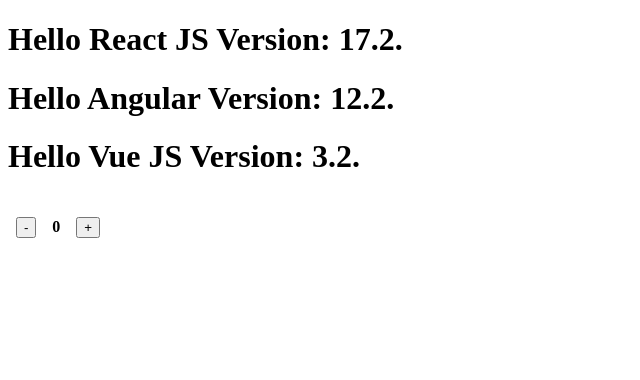
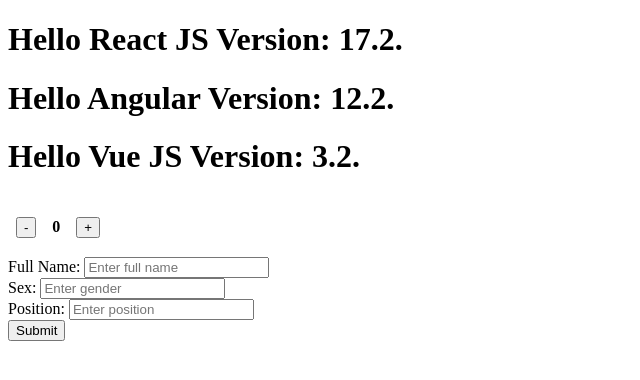
Before and after one commit to Mengsreang-Chhoeung/React-TypeScript-Tutorial, a React (Create React App) app: page / in a window 1280 px wide. Shown: the top 380 px of the page, without its empty margins (0-640 px from the left). Built offline with nearby package versions, Linux system fonts and the light colour scheme.

Commit message:
add multiple state

```diff
--- a/src/App.tsx
+++ b/src/App.tsx
@@ -1,6 +1,7 @@
 import React from 'react';
 import Greeting from './components/greeting';
 import Counter from './components/counter';
+import InformationForm from './components/informationForm';
 
 const App: React.FC = () => {
 
@@ -13,6 +14,9 @@
 
       {/* Counter */}
       <Counter count={0}/>
+
+      {/* Information Form */}
+      <InformationForm/>
     </React.Fragment>
   );
 };
--- /dev/null
+++ b/src/components/informationForm/index.tsx
@@ -0,0 +1,99 @@
+import React, { useState } from "react";
+
+// initial props by using interface
+interface InformationFormProps{
+    // properties
+    name?: string;
+    sex?: string;
+    position?: string;
+}
+
+const InformationForm: React.FC<InformationFormProps> = (props) => {
+
+    // given property as props and value as empty string
+    const {name = "", sex = "", position = ""} = props;
+
+    // given props into state
+    const [informationForm, setInformationForm] = useState<InformationFormProps>({
+        name,
+        sex,
+        position,
+    });
+
+    // given props into state
+    // const [names, setNames] = useState(name);
+    // const [sexes, setSexes] = useState(sex);
+    // const [positions, setPositions] = useState(position);
+
+    // handle name change
+    const onHandleNameChange = (e:any) => {
+        setInformationForm({
+            ...informationForm,
+            name: e.target.value
+        });
+        // setNames(e.target.value);
+    };
+
+    // handle sex change
+    const onHandleSexChange = (e:any) => {
+        setInformationForm({
+            ...informationForm,
+            sex: e.target.value
+        });
+        // setSexes(e.target.value);
+    };
+
+    // handle position change
+    const onHandlePositionChange = (e:any) => {
+        setInformationForm({
+            ...informationForm,
+            position: e.target.value,
+        });
+        // setPositions(e.target.value);
+    };
+
+    // handle form submit
+    const onHandleFormSubmit = (e:any) => {
+        e.preventDefault();
+        console.log("Data: ", informationForm);
+        // console.log("Data: ", `Fullname: ${names} Sex: ${sexes} Position: ${positions}`);
+    };
+
+    return(
+        <React.Fragment>
+            <form onSubmit={onHandleFormSubmit}>
+                <div>
+                    <label>Full Name: </label>
+                    <input type="text" placeholder="Enter full name" onChange={onHandleNameChange} />
+                </div>
+                <div>
+                    <label>Sex: </label>
+                    <input type="text" placeholder="Enter gender" onChange={onHandleSexChange} />
+                </div>
+                <div>
+                    <label>Position: </label>
+                    <input type="text" placeholder="Enter position" onChange={onHandlePositionChange} />
+                </div>
+                <input type="submit" value="Submit" />
+            </form>
+
+            {/* set condition if name and sex and position are empty string, the div element display empty and if those are not empty, the div element diplay those informations */}
+            {
+                informationForm.name === "" && informationForm.position === "" && informationForm.sex === "" ?
+                <div></div>
+                :
+                <div>Fullname: {informationForm.name} Sex: {informationForm.sex} Position: {informationForm.position}</div>
+            }
+
+            {/* set condition if name and sex and position are empty string, the div element display empty and if those are not empty, the div element diplay those informations */}
+            {/* {
+                names === "" && sexes === "" && positions === "" ?
+                <div></div>
+                :
+                <div>Fullname: {names} Sex: {sexes} Position: {positions}</div>
+            } */}
+        </React.Fragment>
+    );
+};
+
+export default InformationForm;
```
